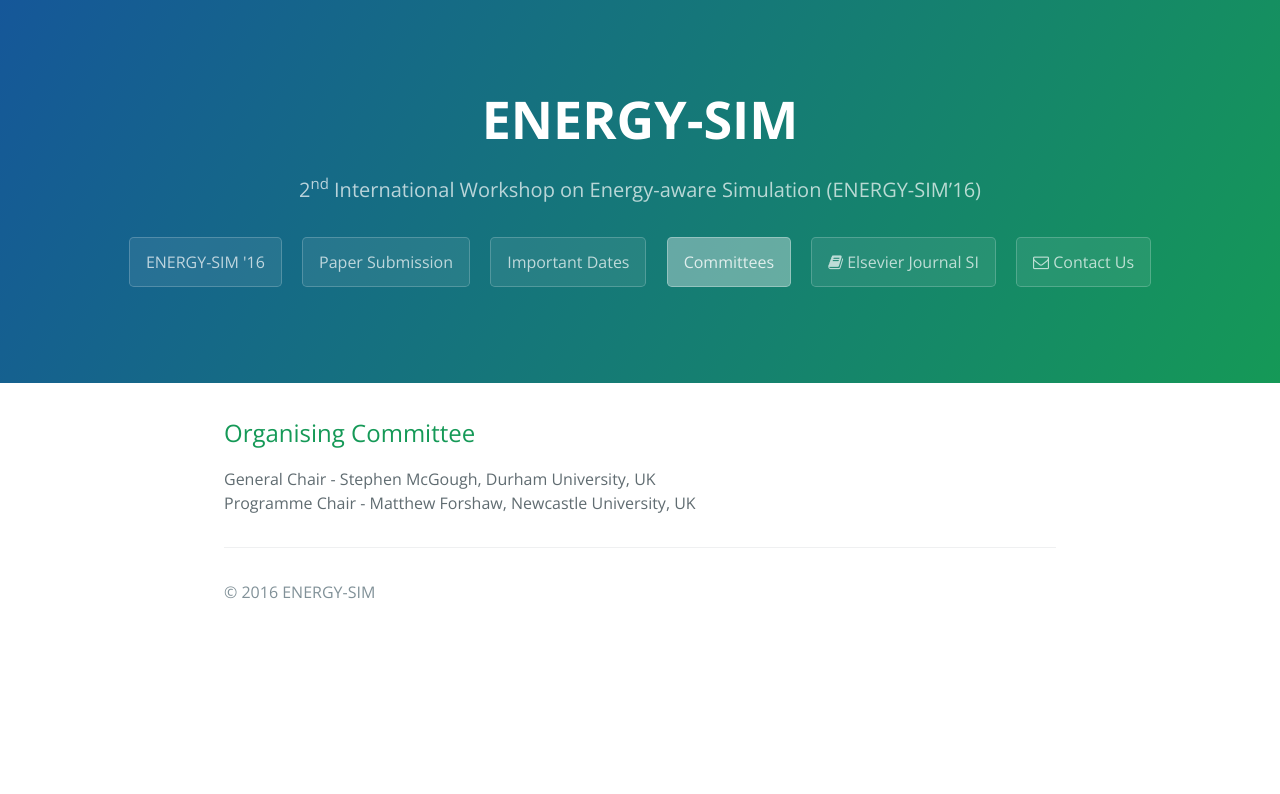
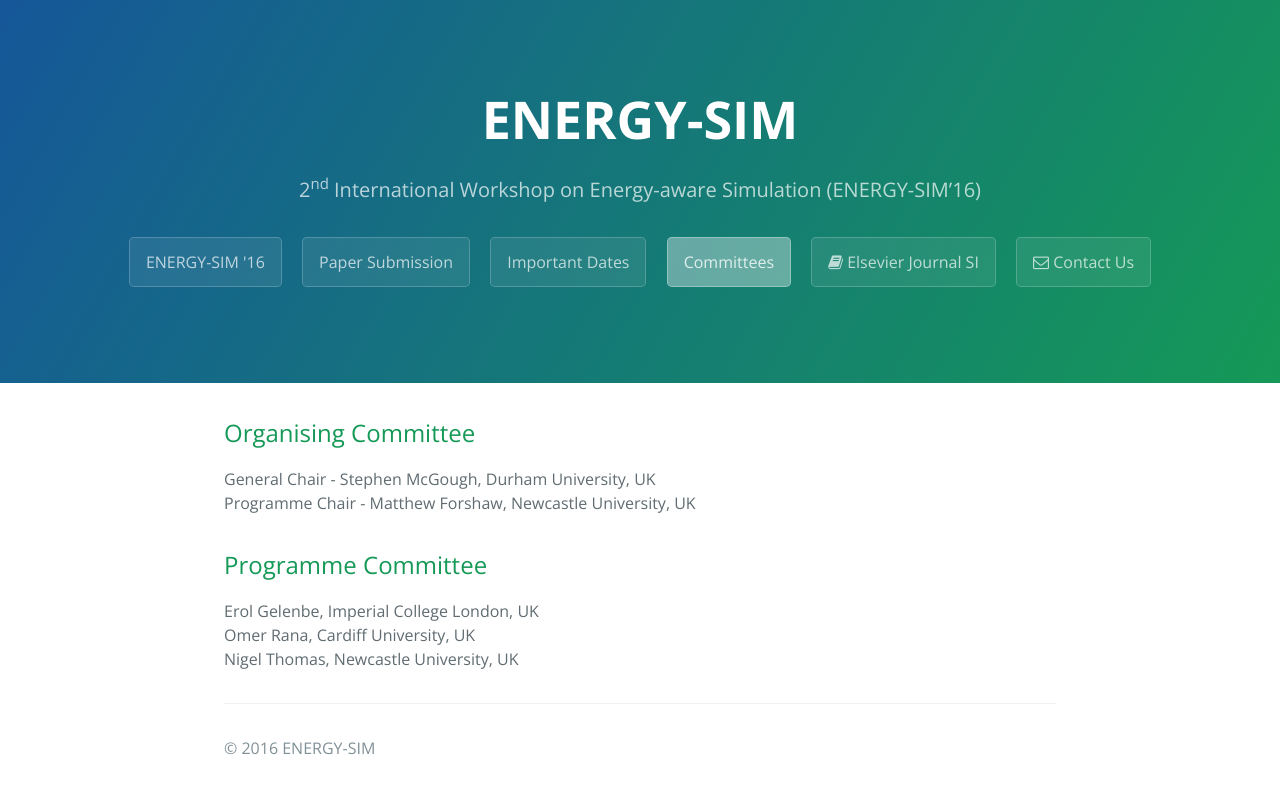
Before and after one commit to ENERGY-SIM/energy-sim.github.io, a Jekyll site: the page built from committees.md, in a window 1280 px wide. Shown: the top 794 px of the page. Built offline with Jekyll 4.4.1, drawn with Linux system fonts in a browser that asks for light colours; nearby versions of some CDN libraries; library files that are not in the unit come from our copies.

Commit message:
Adding PC members.

```diff
--- a/committees.md
+++ b/committees.md
@@ -8,3 +8,8 @@ active: committees
 ## Organising Committee
 General Chair - Stephen McGough, Durham University, UK<br/>
 Programme Chair - Matthew Forshaw, Newcastle University, UK
+
+## Programme Committee
+Erol Gelenbe, Imperial College London, UK<br/>
+Omer Rana, Cardiff University, UK<br/>
+Nigel Thomas, Newcastle University, UK
```
